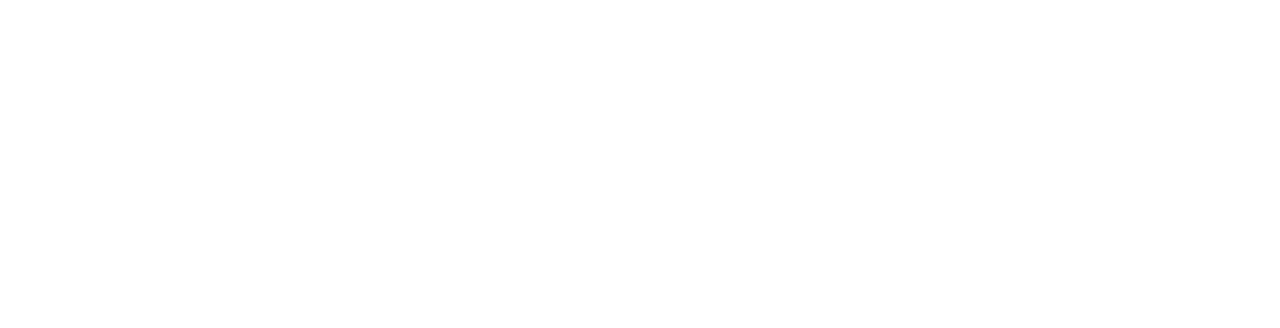
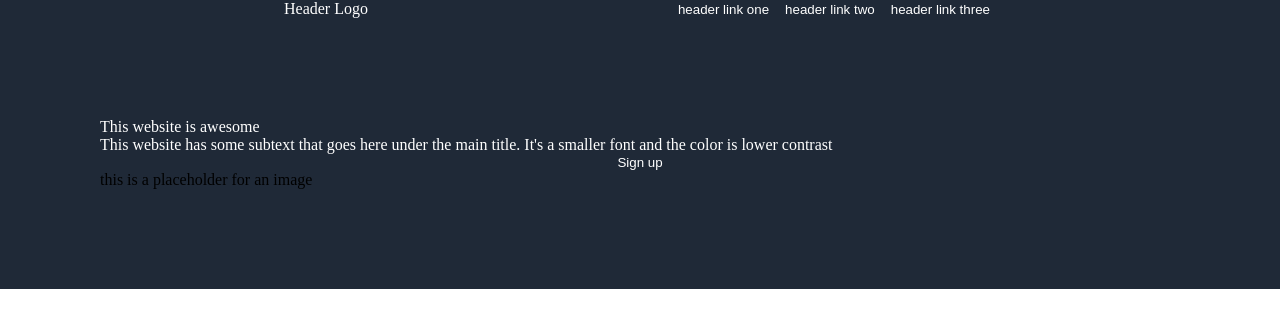
Before and after one commit to jadsaad06/FirstWebsite, a plain HTML site: page index.html in a window 1280 px wide. Drawn offline with Linux system fonts and the light colour scheme.

Commit message:
Got the first third working

```diff
--- a/index.html
+++ b/index.html
@@ -7,6 +7,36 @@
     <title>Document</title>
 </head>
 <body>
+    <div class="first-third">
+        <div class="header">
+            <div>Header Logo</div>
+            <ul>
+                <button>
+                    header link one
+                </button>
+                <button>
+                    header link two
+                </button>
+                <button>
+                    header link three
+                </button>
+            </ul>
+        </div>
+    </div>
+
+    <div class="left-side">
+        <div class="text">
+            This website is awesome
+        </div>
+        <div class="subtext">This website has some subtext that goes here
+            under the main title. It's a smaller font and the color is lower
+            contrast
+        </div>
+        <button>Sign up</button>
+        <div class="image">this is a placeholder for an image</div>
+
+    </div>
+
 
 </body>
 </html>
--- a/styles.css
+++ b/styles.css
@@ -0,0 +1,43 @@
+body{
+    margin: 0;
+}
+
+ul{
+    list-style-type: none;
+    margin: 0;
+    padding: 0;
+}
+
+button{
+    border: none;
+    background: none;
+    color: white;
+}
+
+.first-third{
+    display: flex;
+}
+
+.header{
+    display: flex;
+    justify-content: space-evenly;
+    gap: 20px;
+    flex: 1;
+    background-color: #1f2937;
+    color: white;
+}
+
+.left-side{
+    display: flex;
+    justify-content: space-evenly;
+    flex-direction: column;
+    background-color: #1f2937;
+    padding: 100px;
+    text-align: left;
+}
+
+.text,
+.subtext{
+    text-align: left;
+    color: white;
+}
```
